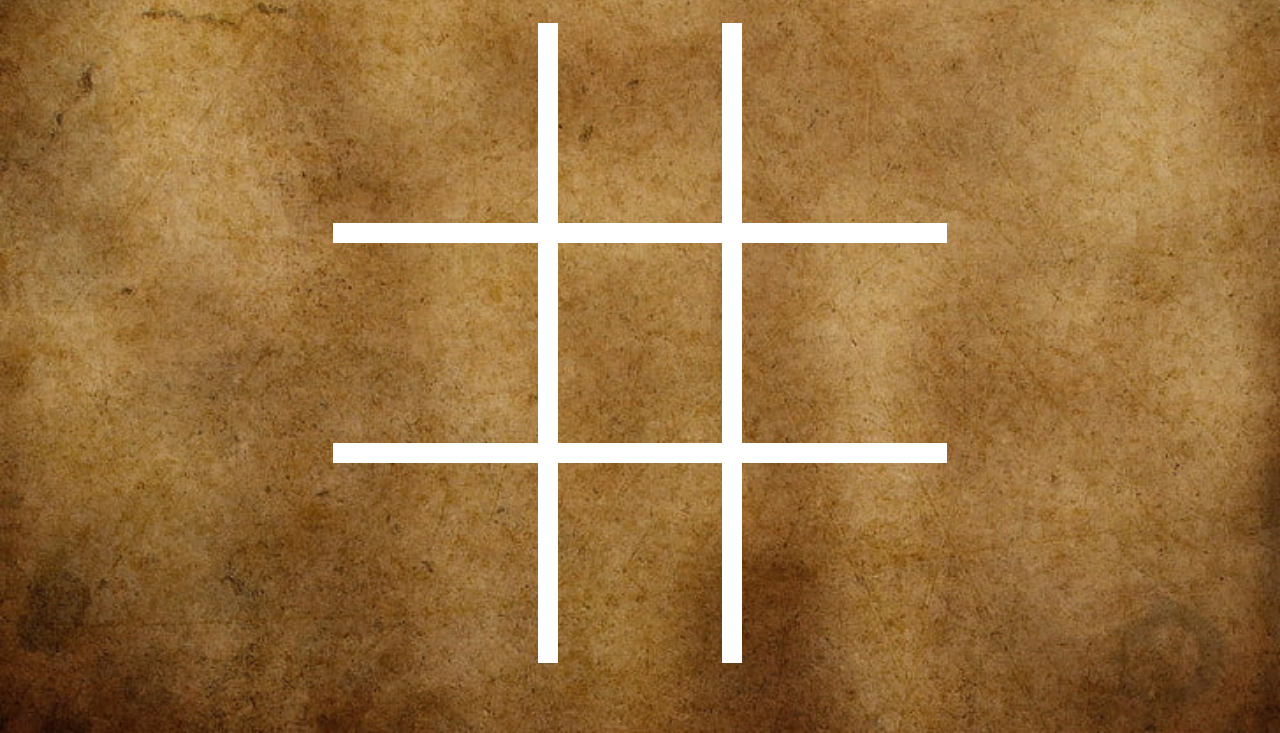
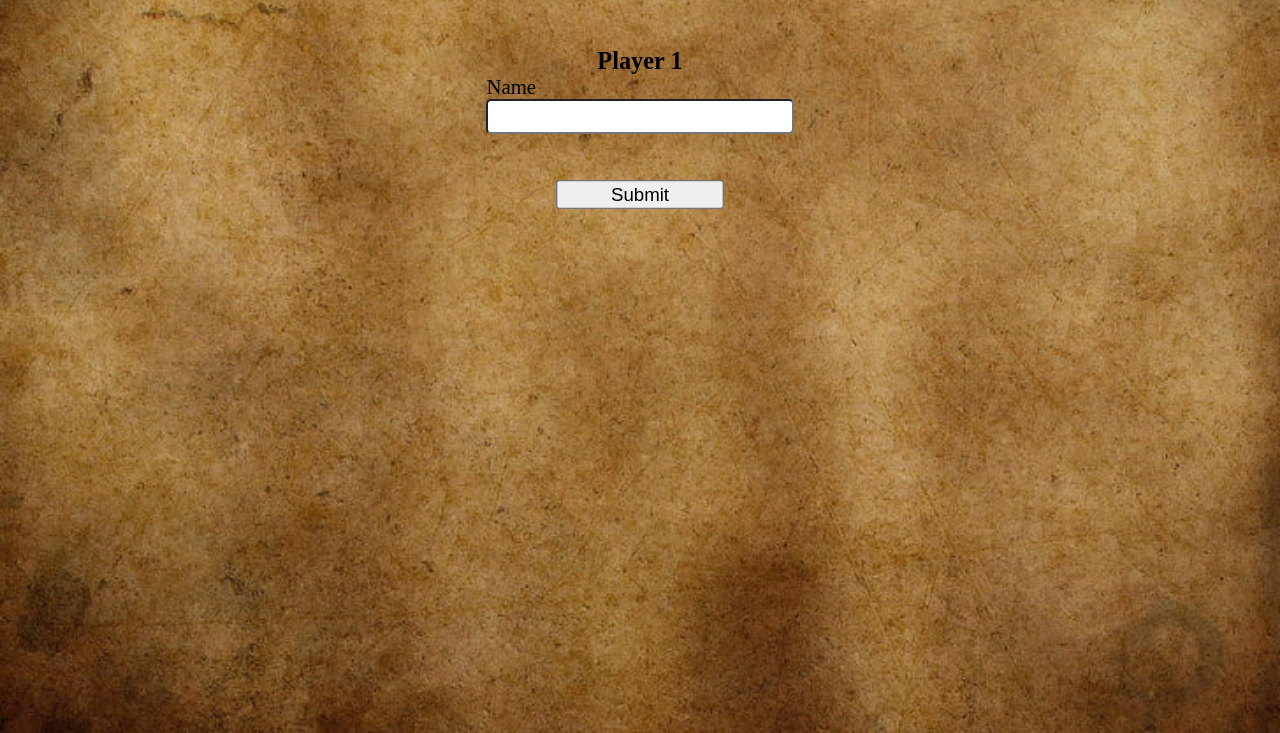
Before and after one commit to Dandush03/JS-TicTacToe, a plain HTML site: page index.html in a window 1280 px wide. Shown: the part 67-800 px from the top of the page. Drawn offline with Linux system fonts and the light colour scheme.

Commit message:
Added Player From

```diff
--- a/script.js
+++ b/script.js
@@ -1,4 +1,49 @@
 const Player = (name, input) => ({ name, input });
+
+const PlayerFrm = (number) => {
+  const main = document.createElement('div');
+  const lbl = document.createElement('label');
+  const container = document.createElement('div');
+  const title = document.createElement('h3');
+  main.appendChild(title);
+  main.id = 'players';
+  title.innerHTML = `Player ${number}`;
+  lbl.setAttribute('for', 'name');
+  lbl.innerHTML = 'Name';
+  container.appendChild(lbl);
+  const input = document.createElement('input');
+  input.setAttribute('name', 'name');
+  container.appendChild(input);
+  main.appendChild(container);
+  return main;
+};
+
+const gameStyle = (numberOfPlayer) => {
+  if (numberOfPlayer === 2) {
+    const frm = document.createElement('form');
+    const div = document.createElement('div');
+    div.appendChild(PlayerFrm(1));
+    div.appendChild(PlayerFrm(2));
+    frm.appendChild(div);
+    const btn = document.createElement('button');
+    btn.innerHTML = 'Submit';
+    frm.appendChild(btn);
+    const container = document.getElementById('msg-log');
+    container.appendChild(frm);
+  } else {
+    const frm = document.createElement('form');
+    const div = document.createElement('div');
+    div.appendChild(PlayerFrm(1));
+    div.setAttribute('class', 'solo');
+    frm.appendChild(div);
+    const btn = document.createElement('button');
+    btn.innerHTML = 'Submit';
+    frm.appendChild(btn);
+    const container = document.getElementById('msg-log');
+    container.appendChild(frm);
+  }
+};
+
 
 const Board = () => {
   const board = [[1, 2, 3], [1, 2, 3], [1, 2, 3]];
@@ -155,8 +200,8 @@ function clicked() {
 }
 
 window.onload = () => {
+  gameStyle(1);
   const player1 = Player('Daniel', 'x');
   const player2 = Player('Bot', 'o');
   game = Game(player1, player2);
-  game.board.show();
 };
--- a/style.css
+++ b/style.css
@@ -181,16 +181,57 @@ path {
 
 .msg {
   font-size: 130%;
-  width: 60%;
 }
 
 .msg > h2 {
   display: inline-block;
   width: 100%;
-  text-align: center;
   animation-duration: 1s;
   animation-name: msg-animation;
   z-index: 3;
   position: absolute;
   bottom: -20%;
 }
+
+.msg,
+form {
+  display: flex;
+  flex-direction: column;
+  text-align: center;
+}
+
+form > div {
+  display: flex;
+  flex-direction: row;
+  justify-content: space-between;
+}
+
+.solo {
+  justify-content: center;
+}
+
+form > button {
+  width: 120px;
+  margin-top: 50px;
+  align-self: center;
+  transform: scale(1.4);
+}
+
+form input {
+  border-radius: 5px;
+  text-align: center;
+  font-size: 120%;
+}
+
+form > div > div {
+  width: 40%;
+}
+
+form > div > div > div {
+  display: flex;
+  flex-direction: column;
+  text-align: left;
+}
+h3 {
+  margin-bottom: 0;
+}
```
